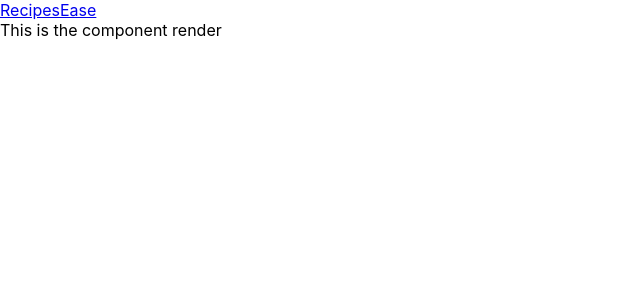
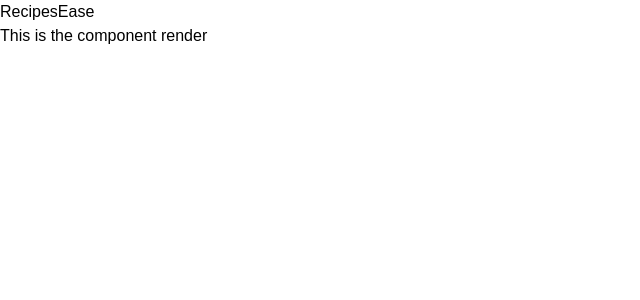
Before and after one commit to chrystalme/Football-Data, a React (Create React App) app: page / in a window 1280 px wide. Shown: the top 300 px of the page, without its empty margins (0-640 px from the left). Built offline with nearby package versions, Linux system fonts and the light colour scheme; no server answers.

Commit message:
Add and configure tailwind

```diff
--- /dev/null
+++ b/craco.config.js
@@ -0,0 +1,12 @@
+/* eslint-disable global-require */
+// craco.config.js
+module.exports = {
+  style: {
+    postcss: {
+      plugins: [
+        require('tailwindcss'),
+        require('autoprefixer'),
+      ],
+    },
+  },
+};
--- a/src/index.css
+++ b/src/index.css
@@ -1,13 +1,5 @@
-body {
-  margin: 0;
-  font-family: -apple-system, BlinkMacSystemFont, 'Segoe UI', 'Roboto', 'Oxygen',
-    'Ubuntu', 'Cantarell', 'Fira Sans', 'Droid Sans', 'Helvetica Neue',
-    sans-serif;
-  -webkit-font-smoothing: antialiased;
-  -moz-osx-font-smoothing: grayscale;
-}
+/* ./src/index.css */
 
-code {
-  font-family: source-code-pro, Menlo, Monaco, Consolas, 'Courier New',
-    monospace;
-}
+@tailwind base;
+@tailwind components;
+@tailwind utilities;
--- /dev/null
+++ b/tailwind.config.js
@@ -0,0 +1,21 @@
+module.exports = {
+  purge: ['./src/**/*.{js,jsx,ts,tsx}', './public/index.html'],
+  darkMode: false, // or 'media' or 'class'
+  theme: {
+    extend: {},
+    screens: {
+      sm: '480px',
+      md: '768px',
+      lg: '976px',
+      xl: '1440px',
+    },
+    fontFamily: {
+      sans: ['Georama', 'sans-serif'],
+      serif: ['Playfair Display', 'serif'],
+    },
+  },
+  variants: {
+    extend: {},
+  },
+  plugins: [],
+};
```
Also changed, not shown: package.json (+8 -7 lines).
